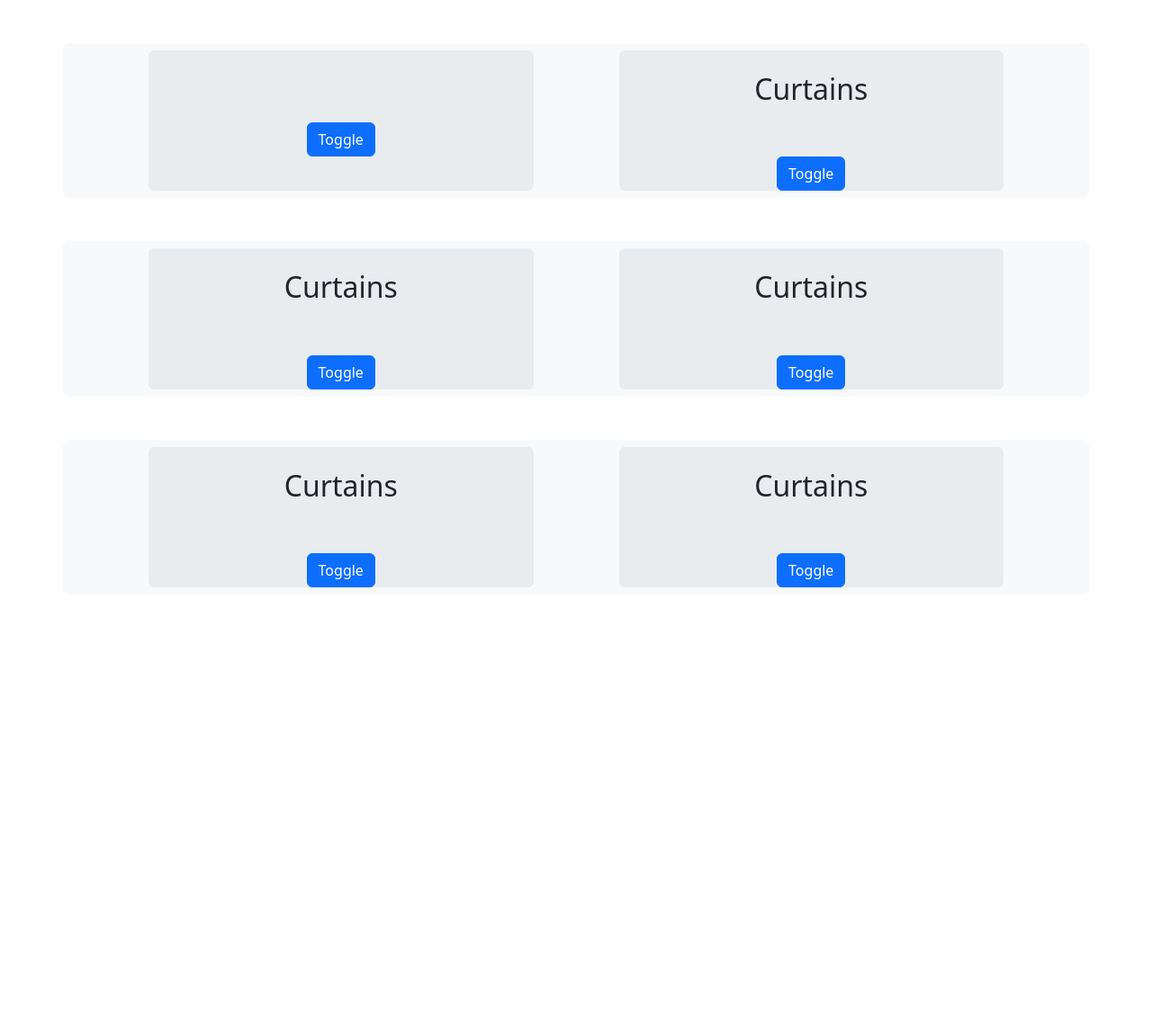
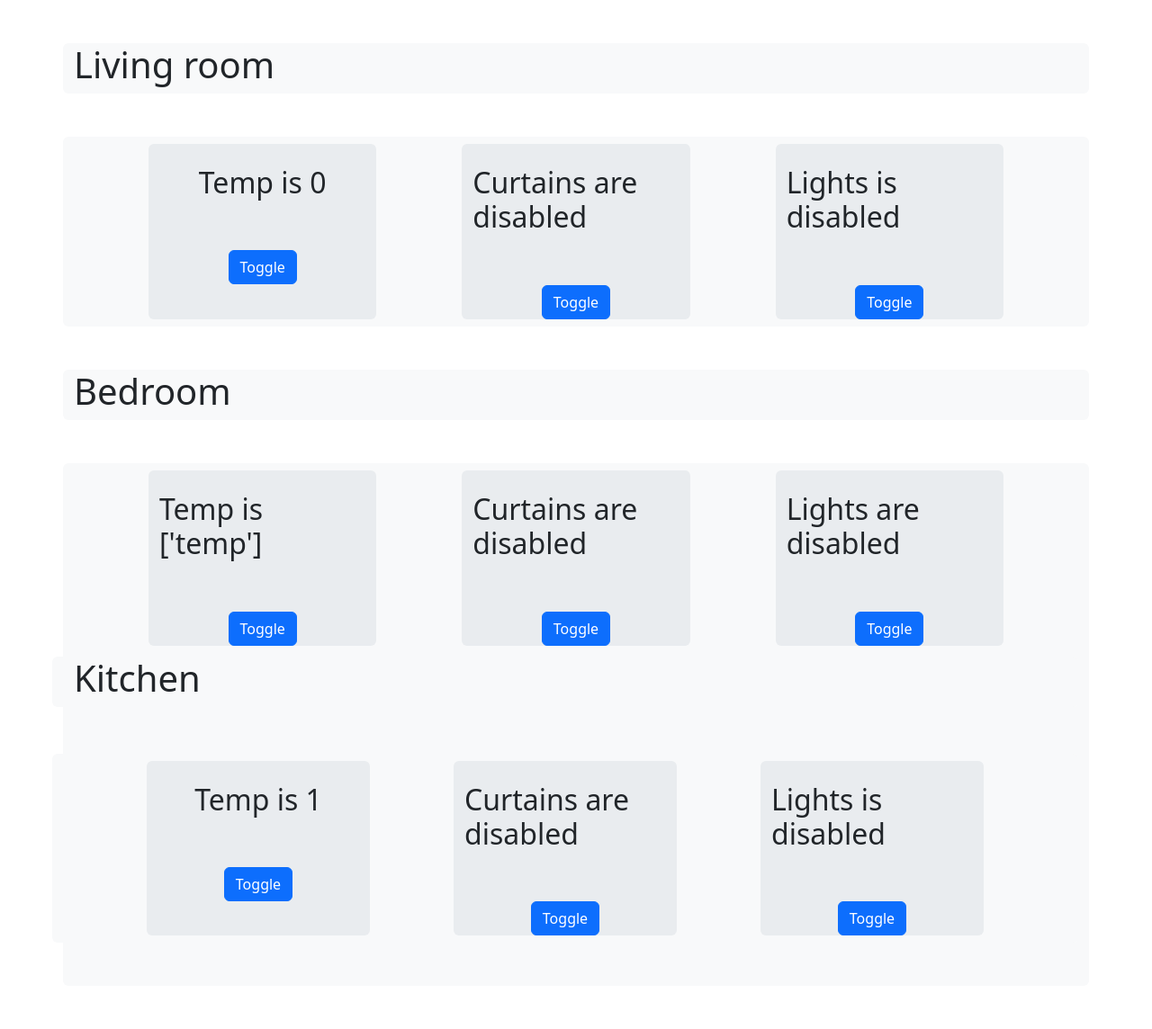
Before and after one commit to electromop/iot, a Flask app: page / in a window 1280 px wide. Shown: the whole page at 90% size. Before the commit the page ends 653 px from the top, so only its background shows below. Run offline with Flask 2, Linux system fonts and the light colour scheme; parts of the project's set-up code (start-up, migrations or seed data) failed here and were passed over.

Commit message:
added python vars into index.html

```diff
--- a/server/app.py
+++ b/server/app.py
@@ -3,67 +3,59 @@
 kitchenroom = {
     'lights':False,
     'curtains':False,
-    'temp':None
+    'temp':1
     }
 
 bedroom = {
     'lights':False,
     'curtains':False,
-    'temp':None
+    'temp':0
     }
 livingroom = {
     'lights':False,
     'curtains':False,
-    'temp':None
+    'temp': 0
     }
 
 app = Flask(__name__, template_folder='templates', static_folder='static')
 
+def bool_to_str(condition):
+    if condition == False:
+        return 'disabled'
+    else:
+        return 'enabled'
+
 @app.route('/')
 def index():
-    return render_template('index.html')
+    return render_template(
+        'index.html',
+        livingroom_curt_var=bool_to_str(livingroom['curtains']),
+        livingroom_lights_var=bool_to_str(livingroom['lights']),
+        livingroom_temp_var=livingroom['temp'],
 
-#########################KITCHENROOM###########################
-@app.route('/api/kitchenroom/lights', methods=['GET'])
-def lights():
-    return jsonify({'lights':kitchenroom['lights']})
+        bedroom_curt_var=bool_to_str(bedroom['curtains']),
+        bedroom_lights_var=bool_to_str(bedroom['lights']),
+        bedroom_temp_var=['temp'],
 
-@app.route('/api/kitchenroom/curtains', methods=['GET'])
-def curtains():
-    return jsonify({'curtains':kitchenroom['curtains']})
+        kitchenroom_curt_var=bool_to_str(kitchenroom['curtains']),
+        kitchenroom_lights_var=bool_to_str(kitchenroom['lights']),
+        kitchenroom_temp_var=kitchenroom['temp'],
+    )
 
-@app.route('api/bedroom/temp', methods=['GET'])
-def temp():
-    return jsonify({'temp':kitchenroom['temp']})
+####################LIVINGROOM###########################
+@app.route('/api/livingroom/<module>')
+def livingroom_cond(module):
+    return jsonify({f'{module}':livingroom[f'{module}']})
 
-#########################BEDROOM###########################
-@app.route('/api/bedroom/lights', methods=['GET'])
-def lights():
-    return jsonify({'lights':bedroom['lights']})
+####################KITCHENROOM###########################
+@app.route('/api/kitchenroom/<module>')
+def kitchenroom_cond(module):
+    return jsonify({f'{module}':kitchenroom[f'{module}']})
 
-@app.route('/api/bedroom/curtains', methods=['GET'])
-def curtains():
-    return jsonify({'curtains':bedroom['curtains']})
-
-@app.route('/api/bedroom/temp', methods=['GET'])
-def temp():
-    return jsonify({'temp':bedroom['temp']})
-
-
-#########################LIVINGROOM###########################
-@app.route('/api/livingroom/lights', methods=['GET'])
-def lights():
-    return jsonify({'lights':livingroom['lights']})
-
-@app.route('/api/livingroom/curtains', methods=['GET'])
-def curtains():
-    return jsonify({'curtains':livingroom['curtains']})
-
-@app.route('/api/livingroom/temp', methods=['GET'])
-def temp():
-    return jsonify({'temp':bedroom['temp']})
-
-
+####################BEDROOM###########################
+@app.route('/api/bedroom/<module>')
+def bedroom_cond(module):
+    return jsonify({f'{module}':bedroom[f'{module}']})
 
 if __name__ == '__main__':
     app.run(host='0.0.0.0', port=8090)
--- a/server/templates/index.html
+++ b/server/templates/index.html
@@ -13,24 +13,34 @@
 <body>
     <section>
         <div class="container-md my-5">
+            <div class="row my-1 bg-body-tertiary rounded-2">
+                <h1>Living room</h1>
+            </div>
             <div class="row my-5 bg-body-tertiary rounded-2">
                 <div class="col-1"></div>
                 <div class="col bg-body-secondary rounded-2 my-2" id="widget">
-                     <div class="d-flex justify-content-center mt-4">
-                        <h2 id="curtains"></h2>
-                        <script>
-                            document.getElementById("curtains").innerHTML = stats.curtains;
-                        </script>
+                    <div class="d-flex justify-content-center mt-4">
+                        <h2>Temp is {{ livingroom_temp_var }}</h2>
                      </div>
                     <div class="d-flex justify-content-center mt-5">
-                        <input type="checkbox" class="btn-check" id="btn-check" autocomplete="off">
-                        <label class="btn btn-primary" for="btn-check">Toggle</label>
+                        <input type="checkbox" class="btn-check" id="btn-check-2" autocomplete="off">
+                        <label class="btn btn-primary" for="btn-check-2">Toggle</label>
                     </div>
                 </div>
                 <div class="col-1"></div>
                 <div class="col bg-body-secondary rounded-2 my-2" id="widget">
                     <div class="d-flex justify-content-center mt-4">
-                        <h2>Curtains</h2>
+                        <h2>Curtains are {{ livingroom_curt_var }}</h2>
+                     </div>
+                    <div class="d-flex justify-content-center mt-5">
+                        <input type="checkbox" class="btn-check" id="btn-check-2" autocomplete="off">
+                        <label class="btn btn-primary" for="btn-check-2">Toggle</label>
+                    </div>
+                </div>
+                <div class="col-1"></div>
+                <div class="col bg-body-secondary rounded-2 my-2" id="widget">
+                    <div class="d-flex justify-content-center mt-4">
+                        <h2>Lights is {{ livingroom_lights_var }}</h2>
                      </div>
                     <div class="d-flex justify-content-center mt-5">
                         <input type="checkbox" class="btn-check" id="btn-check-2" autocomplete="off">
@@ -39,48 +49,73 @@
                 </div>
                 <div class="col-1"></div>
             </div>
+            <div class="row my-1 bg-body-tertiary rounded-2">
+                <h1>Bedroom</h1>
+            </div>
             <div class="row my-5 bg-body-tertiary rounded-2">
                 <div class="col-1"></div>
                 <div class="col bg-body-secondary rounded-2 my-2" id="widget">
                     <div class="d-flex justify-content-center mt-4">
-                        <h2>Curtains</h2>
+                        <h2>Temp is {{ bedroom_temp_var }}</h2>
                      </div>
                     <div class="d-flex justify-content-center mt-5">
-                        <input type="checkbox" class="btn-check" id="btn-check-3" autocomplete="off">
-                        <label class="btn btn-primary" for="btn-check-3">Toggle</label>
+                        <input type="checkbox" class="btn-check" id="btn-check-2" autocomplete="off">
+                        <label class="btn btn-primary" for="btn-check-2">Toggle</label>
                     </div>
                 </div>
                 <div class="col-1"></div>
                 <div class="col bg-body-secondary rounded-2 my-2" id="widget">
                     <div class="d-flex justify-content-center mt-4">
-                        <h2>Curtains</h2>
+                        <h2>Curtains are {{ bedroom_curt_var }}</h2>
                      </div>
                     <div class="d-flex justify-content-center mt-5">
-                        <input type="checkbox" class="btn-check" id="btn-check-4" autocomplete="off">
-                        <label class="btn btn-primary" for="btn-check-4">Toggle</label>
+                        <input type="checkbox" class="btn-check" id="btn-check-2" autocomplete="off">
+                        <label class="btn btn-primary" for="btn-check-2">Toggle</label>
                     </div>
                 </div>
                 <div class="col-1"></div>
+                <div class="col bg-body-secondary rounded-2 my-2" id="widget">
+                    <div class="d-flex justify-content-center mt-4">
+                        <h2>Lights are {{ bedroom_lights_var }}</h2>
+                     </div>
+                    <div class="d-flex justify-content-center mt-5">
+                        <input type="checkbox" class="btn-check" id="btn-check-2" autocomplete="off">
+                        <label class="btn btn-primary" for="btn-check-2">Toggle</label>
+                    </div>
+                </div>
+                <div class="col-1"></div>
+            <div class="row my-1 bg-body-tertiary rounded-2">
+                <h1>Kitchen</h1>
             </div>
             <div class="row my-5 bg-body-tertiary rounded-2">
                 <div class="col-1"></div>
                 <div class="col bg-body-secondary rounded-2 my-2" id="widget">
                     <div class="d-flex justify-content-center mt-4">
-                        <h2>Curtains</h2>
+                        <h2>Temp is {{ kitchenroom_temp_var }}</h2>
                      </div>
                     <div class="d-flex justify-content-center mt-5">
-                        <input type="checkbox" class="btn-check" id="btn-check-5" autocomplete="off">
-                        <label class="btn btn-primary" for="btn-check-5">Toggle</label>
+                        <input type="checkbox" class="btn-check" id="btn-check-2" autocomplete="off">
+                        <label class="btn btn-primary" for="btn-check-2">Toggle</label>
                     </div>
                 </div>
                 <div class="col-1"></div>
                 <div class="col bg-body-secondary rounded-2 my-2" id="widget">
                     <div class="d-flex justify-content-center mt-4">
-                        <h2>Curtains</h2>
+                        <h2>Curtains are {{ kitchenroom_curt_var }}</h2>
                      </div>
                     <div class="d-flex justify-content-center mt-5">
-                        <input type="checkbox" class="btn-check" id="btn-check-6" autocomplete="off">
-                        <label class="btn btn-primary" for="btn-check-6">Toggle</label>
+                        <input type="checkbox" class="btn-check" id="btn-check-2" autocomplete="off">
+                        <label class="btn btn-primary" for="btn-check-2">Toggle</label>
+                    </div>
+                </div>
+                <div class="col-1"></div>
+                <div class="col bg-body-secondary rounded-2 my-2" id="widget">
+                    <div class="d-flex justify-content-center mt-4">
+                        <h2>Lights is {{ kitchenroom_lights_var }}</h2>
+                     </div>
+                    <div class="d-flex justify-content-center mt-5">
+                        <input type="checkbox" class="btn-check" id="btn-check-2" autocomplete="off">
+                        <label class="btn btn-primary" for="btn-check-2">Toggle</label>
                     </div>
                 </div>
                 <div class="col-1"></div>
--- a/server/templates/style.css
+++ /dev/null
@@ -1,4 +0,0 @@
-#widget {
-    height: 20vh;
-    width: 20vh;
-}
```
